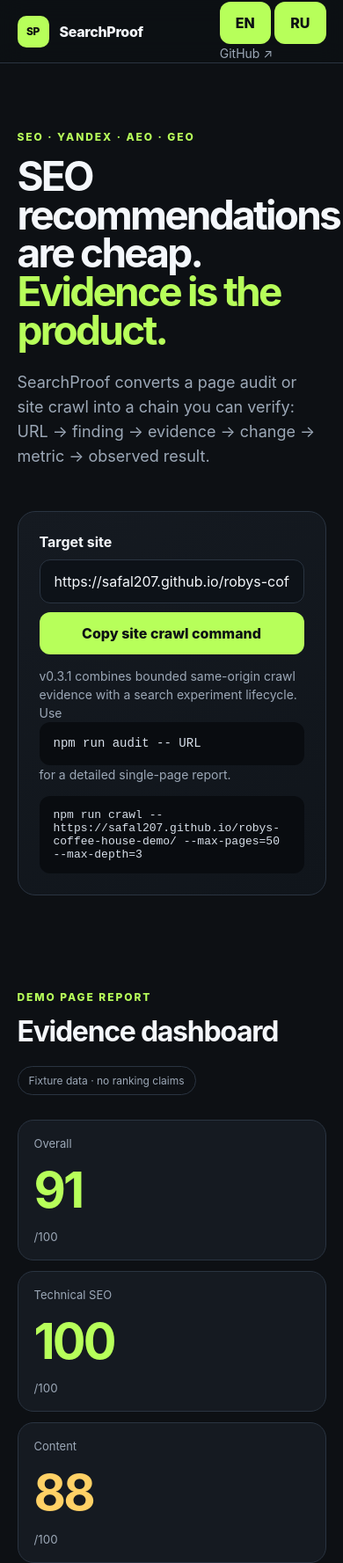
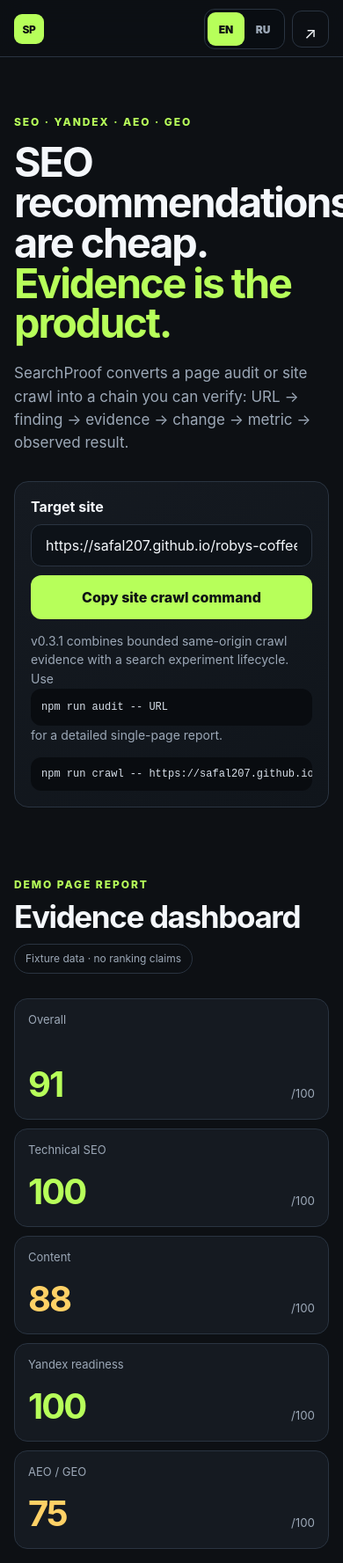
Before and after one commit to safal207/SearchProof-SEO-Evidence, a website: page public/index.html in a window 390 px wide. Shown: the top 1777 px of the page at 88% size. Drawn offline with Linux system fonts and the light colour scheme.

Commit message:
style: improve mobile-first responsive layout

```diff
--- a/public/styles.css
+++ b/public/styles.css
@@ -10,78 +10,89 @@
   --warn: #ffd166;
   --error: #ff7b7b;
   --info: #8ac6ff;
+  --page-pad: clamp(16px, 5vw, 64px);
   font-family: Inter, ui-sans-serif, system-ui, -apple-system, BlinkMacSystemFont, "Segoe UI", sans-serif;
 }
 
 * { box-sizing: border-box; }
-html { scroll-behavior: smooth; }
-body { margin: 0; background: var(--bg); color: var(--text); }
+html { scroll-behavior: smooth; overflow-x: hidden; }
+body { margin: 0; min-height: 100dvh; background: var(--bg); color: var(--text); overflow-x: hidden; -webkit-text-size-adjust: 100%; }
 a { color: inherit; }
+button, input { touch-action: manipulation; }
+button, a, input { -webkit-tap-highlight-color: transparent; }
+:focus-visible { outline: 3px solid var(--info); outline-offset: 3px; }
+section { scroll-margin-top: 88px; }
 
 .site-header {
   min-height: 72px;
   display: flex;
   align-items: center;
   justify-content: space-between;
-  padding: 0 5vw;
+  gap: 18px;
+  padding: max(10px, env(safe-area-inset-top)) var(--page-pad) 10px;
   border-bottom: 1px solid var(--line);
   position: sticky;
   top: 0;
-  background: color-mix(in srgb, var(--bg) 88%, transparent);
+  background: color-mix(in srgb, var(--bg) 90%, transparent);
   backdrop-filter: blur(14px);
+  -webkit-backdrop-filter: blur(14px);
   z-index: 10;
 }
 
-.brand { display: inline-flex; align-items: center; gap: 12px; text-decoration: none; font-weight: 800; letter-spacing: -.02em; }
+.brand { display: inline-flex; align-items: center; gap: 12px; text-decoration: none; font-weight: 800; letter-spacing: -.02em; flex: 0 0 auto; }
 .brand-mark { width: 36px; height: 36px; display: grid; place-items: center; border-radius: 10px; background: var(--accent); color: #0b0e10; font-size: 12px; }
-.github-link { color: var(--muted); text-decoration: none; font-size: 14px; }
+.header-actions { display: flex; align-items: center; gap: 14px; min-width: 0; }
+.language-switch { display: inline-flex; padding: 3px; border: 1px solid var(--line); border-radius: 12px; background: #090d12; }
+.lang-button { min-width: 44px; min-height: 38px; border: 0; border-radius: 9px; padding: 0 10px; color: var(--muted); background: transparent; font-size: 12px; font-weight: 900; cursor: pointer; }
+.lang-button.is-active, .lang-button[aria-pressed="true"] { background: var(--accent); color: #0d1014; }
+.github-link { color: var(--muted); text-decoration: none; font-size: 14px; white-space: nowrap; }
 .github-link:hover { color: var(--text); }
 
-main, footer { width: min(1180px, 90vw); margin-inline: auto; }
-.hero { padding: 96px 0 72px; }
+main, footer { width: min(1180px, calc(100% - (var(--page-pad) * 2))); margin-inline: auto; }
+.hero { padding: clamp(58px, 9vw, 96px) 0 clamp(48px, 7vw, 72px); }
 .eyebrow { color: var(--accent); font-size: 12px; font-weight: 800; letter-spacing: .16em; }
-h1 { font-size: clamp(46px, 7vw, 92px); line-height: .95; letter-spacing: -.06em; margin: 16px 0 24px; max-width: 1050px; }
+h1 { font-size: clamp(42px, 7vw, 92px); line-height: .96; letter-spacing: -.055em; margin: 16px 0 24px; max-width: 1050px; text-wrap: balance; }
 h1 em { color: var(--accent); font-style: normal; }
-.hero-copy { max-width: 760px; color: var(--muted); font-size: clamp(18px, 2vw, 24px); line-height: 1.55; }
+.hero-copy { max-width: 780px; color: var(--muted); font-size: clamp(18px, 2vw, 24px); line-height: 1.55; text-wrap: pretty; }
 
-.audit-form { margin-top: 48px; padding: 24px; border: 1px solid var(--line); border-radius: 20px; background: linear-gradient(145deg, var(--panel), #10151b); }
+.audit-form { margin-top: clamp(34px, 5vw, 48px); padding: clamp(18px, 3vw, 24px); border: 1px solid var(--line); border-radius: 20px; background: linear-gradient(145deg, var(--panel), #10151b); min-width: 0; }
 .audit-form label { display: block; margin-bottom: 10px; font-weight: 700; }
-.input-row { display: grid; grid-template-columns: 1fr auto; gap: 10px; }
+.input-row { display: grid; grid-template-columns: minmax(0, 1fr) auto; gap: 10px; }
 input, button { font: inherit; }
-input { width: 100%; border: 1px solid var(--line); border-radius: 12px; background: #0d1218; color: var(--text); padding: 14px 16px; }
-button { border: 0; border-radius: 12px; padding: 0 18px; font-weight: 800; background: var(--accent); color: #0d1014; cursor: pointer; }
-.audit-form p { color: var(--muted); line-height: 1.5; font-size: 14px; }
-.audit-form code { display: block; padding: 14px 16px; border-radius: 12px; background: #090c10; color: #d8e0ea; overflow-x: auto; }
+input { width: 100%; min-width: 0; min-height: 48px; border: 1px solid var(--line); border-radius: 12px; background: #0d1218; color: var(--text); padding: 12px 16px; }
+button { border: 0; border-radius: 12px; min-height: 44px; padding: 0 18px; font-weight: 800; background: var(--accent); color: #0d1014; cursor: pointer; }
+.audit-form p { color: var(--muted); line-height: 1.55; font-size: 14px; }
+.audit-form code, .provider-panel code { display: block; max-width: 100%; padding: 14px 16px; border-radius: 12px; background: #090c10; color: #d8e0ea; overflow-x: auto; overscroll-behavior-inline: contain; white-space: pre; scrollbar-width: thin; }
 
 .dashboard { padding: 24px 0 72px; }
 .section-head, .panel-head { display: flex; justify-content: space-between; align-items: end; gap: 20px; }
-.section-head h2, .principles h2 { margin: 6px 0 0; font-size: clamp(32px, 5vw, 56px); letter-spacing: -.04em; }
-.truth-badge { border: 1px solid var(--line); border-radius: 999px; color: var(--muted); padding: 8px 12px; font-size: 12px; white-space: nowrap; }
+.section-head h2, .principles h2, .experiment-section h2 { margin: 6px 0 0; font-size: clamp(32px, 5vw, 56px); letter-spacing: -.04em; line-height: 1.02; text-wrap: balance; }
+.truth-badge { border: 1px solid var(--line); border-radius: 999px; color: var(--muted); padding: 8px 12px; font-size: 12px; line-height: 1.35; max-width: 100%; }
 
-.score-grid { display: grid; grid-template-columns: repeat(5, 1fr); gap: 12px; margin: 28px 0 20px; }
-.score-card { min-height: 160px; padding: 18px; border: 1px solid var(--line); border-radius: 18px; background: var(--panel); display: grid; align-content: space-between; }
-.score-card span { color: var(--muted); font-size: 13px; }
-.score-card strong { font-size: 56px; letter-spacing: -.05em; }
+.score-grid { display: grid; grid-template-columns: repeat(5, minmax(0, 1fr)); gap: 12px; margin: 28px 0 20px; }
+.score-card { min-height: 160px; min-width: 0; padding: 18px; border: 1px solid var(--line); border-radius: 18px; background: var(--panel); display: grid; align-content: space-between; }
+.score-card span { color: var(--muted); font-size: 13px; line-height: 1.3; }
+.score-card strong { font-size: clamp(42px, 5vw, 56px); letter-spacing: -.05em; }
 .score-card small { color: var(--muted); }
 .score-good strong { color: var(--accent); }
 .score-mid strong { color: var(--warn); }
 .score-low strong { color: var(--error); }
 
-.two-column { display: grid; grid-template-columns: 1.3fr .7fr; gap: 16px; }
-.panel { border: 1px solid var(--line); border-radius: 20px; background: var(--panel); padding: 20px; }
+.two-column { display: grid; grid-template-columns: minmax(0, 1.3fr) minmax(0, .7fr); gap: 16px; }
+.panel { min-width: 0; border: 1px solid var(--line); border-radius: 20px; background: var(--panel); padding: clamp(16px, 2.4vw, 20px); }
 .panel h3 { margin: 0; font-size: 20px; }
 .panel-head span { color: var(--muted); font-size: 12px; }
 .finding-list { display: grid; gap: 10px; margin-top: 18px; }
-.finding { padding: 16px; border: 1px solid var(--line); border-radius: 14px; background: var(--panel-2); }
-.finding-top { display: flex; justify-content: space-between; gap: 12px; }
+.finding { min-width: 0; padding: 16px; border: 1px solid var(--line); border-radius: 14px; background: var(--panel-2); overflow-wrap: anywhere; }
+.finding-top { display: flex; justify-content: space-between; gap: 12px; align-items: center; }
 .severity { text-transform: uppercase; font-weight: 900; font-size: 11px; letter-spacing: .08em; }
 .finding-warn .severity { color: var(--warn); }
 .finding-error .severity { color: var(--error); }
 .finding-info .severity { color: var(--info); }
 .finding-pass .severity { color: var(--accent); }
 .finding code { color: var(--muted); }
-.finding h4 { margin: 12px 0 8px; font-size: 16px; }
-.finding p { margin: 6px 0; color: var(--muted); line-height: 1.5; font-size: 14px; }
+.finding h4 { margin: 12px 0 8px; font-size: 16px; line-height: 1.35; }
+.finding p { margin: 6px 0; color: var(--muted); line-height: 1.55; font-size: 14px; }
 .finding b { color: var(--text); }
 .metric { border-top: 1px dashed var(--line); padding-top: 10px; margin-top: 12px !important; }
 
@@ -91,31 +102,80 @@
 .contract { margin: 0; }
 .contract div { padding: 14px 0; border-top: 1px solid var(--line); }
 .contract dt { font-weight: 800; }
-.contract dd { margin: 5px 0 0; color: var(--muted); line-height: 1.5; }
+.contract dd { margin: 5px 0 0; color: var(--muted); line-height: 1.55; }
 
 .principles { padding: 56px 0 88px; }
-.principle-grid { display: grid; grid-template-columns: repeat(4, 1fr); gap: 12px; margin-top: 28px; }
-.principle-grid article { min-height: 220px; padding: 20px; border: 1px solid var(--line); border-radius: 18px; background: var(--panel); }
+.principle-grid { display: grid; grid-template-columns: repeat(4, minmax(0, 1fr)); gap: 12px; margin-top: 28px; }
+.principle-grid article { min-height: 220px; min-width: 0; padding: 20px; border: 1px solid var(--line); border-radius: 18px; background: var(--panel); }
 .principle-grid strong { color: var(--accent); font-size: 12px; }
-.principle-grid h3 { margin: 36px 0 10px; }
-.principle-grid p { color: var(--muted); line-height: 1.55; }
+.principle-grid h3 { margin: 36px 0 10px; line-height: 1.25; }
+.principle-grid p { color: var(--muted); line-height: 1.55; overflow-wrap: anywhere; }
 
-footer { border-top: 1px solid var(--line); padding: 28px 0 48px; color: var(--muted); font-size: 13px; }
+footer { border-top: 1px solid var(--line); padding: 28px 0 max(48px, env(safe-area-inset-bottom)); color: var(--muted); font-size: 13px; line-height: 1.5; }
 .load-error { color: var(--error); }
 
 @media (max-width: 900px) {
-  .score-grid { grid-template-columns: repeat(2, 1fr); }
+  .score-grid { grid-template-columns: repeat(2, minmax(0, 1fr)); }
   .score-card:first-child { grid-column: span 2; }
   .two-column { grid-template-columns: 1fr; }
-  .principle-grid { grid-template-columns: repeat(2, 1fr); }
+  .principle-grid { grid-template-columns: repeat(2, minmax(0, 1fr)); }
 }
 
 @media (max-width: 620px) {
-  .hero { padding-top: 64px; }
+  :root { --page-pad: 16px; }
+  section { scroll-margin-top: 74px; }
+  .site-header { min-height: 62px; gap: 10px; padding-bottom: 8px; }
+  .brand { gap: 8px; font-size: 14px; }
+  .brand-mark { width: 34px; height: 34px; border-radius: 9px; }
+  .header-actions { gap: 8px; }
+  .github-link { font-size: 0; width: 42px; height: 42px; display: grid; place-items: center; border: 1px solid var(--line); border-radius: 11px; }
+  .github-link::after { content: '↗'; font-size: 18px; color: var(--text); }
+  .lang-button { min-width: 42px; min-height: 38px; padding-inline: 8px; }
+
+  .hero { padding: 54px 0 44px; }
+  h1 { font-size: clamp(38px, 12vw, 58px); line-height: .98; letter-spacing: -.045em; margin-bottom: 20px; }
+  .hero-copy { font-size: 17px; line-height: 1.55; }
+  .audit-form { margin-top: 30px; border-radius: 16px; }
   .input-row { grid-template-columns: 1fr; }
-  button { min-height: 48px; }
-  .section-head { align-items: flex-start; flex-direction: column; }
-  .score-grid, .principle-grid { grid-template-columns: 1fr; }
+  .input-row button { width: 100%; min-height: 50px; }
+  .audit-form code, .provider-panel code { font-size: 12px; padding: 12px; }
+
+  .dashboard, .experiment-section { padding-bottom: 54px; }
+  .section-head { align-items: flex-start; flex-direction: column; gap: 12px; }
+  .section-head h2, .principles h2, .experiment-section h2 { font-size: clamp(30px, 9vw, 42px); }
+  .truth-badge { white-space: normal; }
+
+  .score-grid { grid-template-columns: repeat(2, minmax(0, 1fr)); gap: 10px; }
+  .score-card { min-height: 126px; padding: 15px; border-radius: 15px; }
+  .score-card:first-child { grid-column: span 2; min-height: 138px; }
+  .score-card strong { font-size: 42px; }
+  .panel { border-radius: 16px; }
+  .panel-head { align-items: flex-start; gap: 10px; }
+  .finding { padding: 14px; }
+  .finding p { font-size: 13px; }
+  .flow { gap: 6px; }
+  .flow span { padding: 7px 8px; font-size: 11px; }
+
+  .principles { padding: 44px 0 62px; }
+  .principle-grid { grid-template-columns: 1fr; gap: 10px; }
+  .principle-grid article { min-height: 0; padding: 18px; }
+  .principle-grid h3 { margin-top: 22px; }
+}
+
+@media (max-width: 420px) {
+  .brand > span:last-child { display: none; }
+  .header-actions { margin-left: auto; }
+  .score-grid { grid-template-columns: 1fr; }
   .score-card:first-child { grid-column: auto; }
-  .site-header { padding-inline: 5vw; }
+  .score-card { min-height: 112px; grid-template-columns: 1fr auto; align-items: end; gap: 8px; }
+  .score-card span { align-self: start; grid-column: 1 / -1; }
+  .score-card strong { font-size: 40px; }
+  .score-card small { padding-bottom: 6px; }
+  .panel-head { flex-direction: column; }
+  .finding-top { align-items: flex-start; }
 }
+
+@media (prefers-reduced-motion: reduce) {
+  html { scroll-behavior: auto; }
+  *, *::before, *::after { scroll-behavior: auto !important; transition: none !important; animation: none !important; }
+}
```
